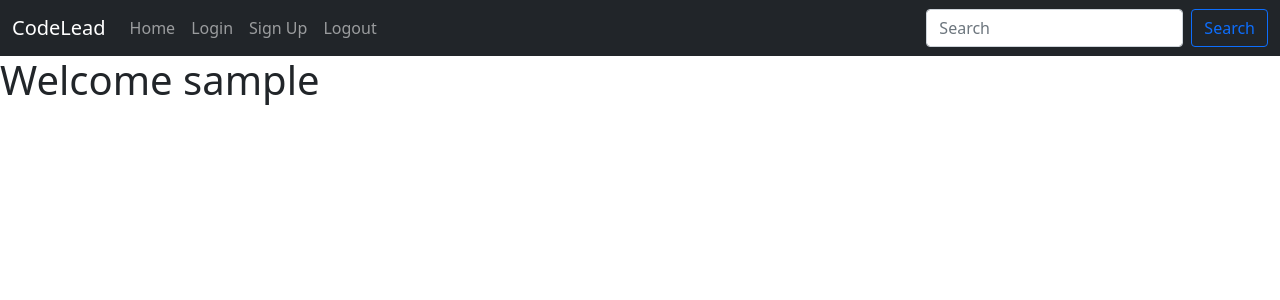
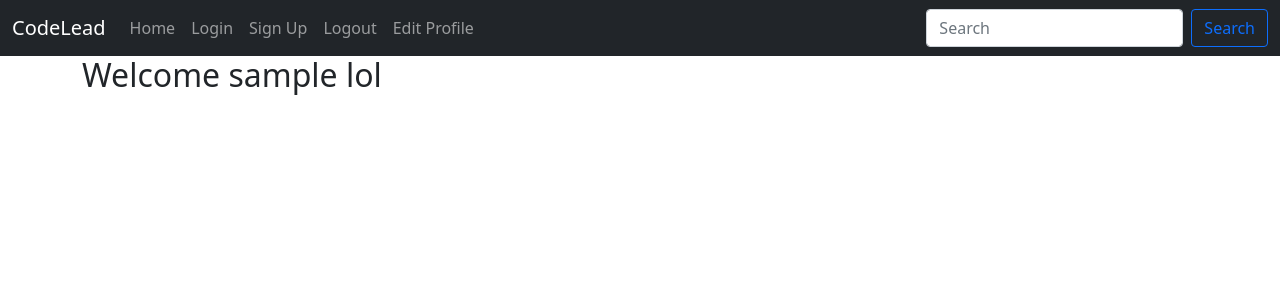
Before and after one commit to Legend108/tl, a PHP site: page /welcome.php in a window 1280 px wide. Shown: the top 300 px of the page. Run offline with PHP 8.4, Linux system fonts and the light colour scheme; the visitor is signed in with stand-in values (Sample User, id 1).

Commit message:
Update welcome.php

```diff
--- a/welcome.php
+++ b/welcome.php
@@ -16,9 +16,48 @@ session_start();
     <title>Home</title>
   </head>
   <body>
-    <?php require "./partials/navbar.php" ?>
-
-    <h1>Welcome <?php echo $_SESSION['username'] ?></h1>
+  <nav class="navbar navbar-expand-lg navbar-dark bg-dark">
+  <div class="container-fluid">
+  <a class="navbar-brand" href="#">CodeLead</a>
+    <button class="navbar-toggler" type="button" data-bs-toggle="collapse" data-bs-target="#navbarSupportedContent" aria-controls="navbarSupportedContent" aria-expanded="false" aria-label="Toggle navigation">
+      <span class="navbar-toggler-icon"></span>
+    </button>
+    <div class="collapse navbar-collapse" id="navbarSupportedContent">
+      <ul class="navbar-nav me-auto mb-2 mb-lg-0">
+        <li class="nav-item">
+            <a href="/mydashboard/welcome.php" class="nav-link">Home</a>
+        </li>
+        <li class="nav-item">
+            <a href="/mydashboard/login.php" class="nav-link">Login</a>
+        </li>
+        <li class="nav-item" role="presentation">
+            <a href="/mydashboard/signup.php" class="nav-link">Sign Up</a>
+        </li>
+        <li class="nav-item" role="presentation">
+            <a href="/mydashboard/logout.php" class="nav-link">Logout</a>
+        </li>
+        <li class="nav-item" role="presentation">
+            <a href="/mydashboard/profile.php" class="nav-link">Edit Profile</a>
+        </li>
+      </ul>
+      <form class="d-flex">
+        <input class="form-control me-2" type="search" placeholder="Search" aria-label="Search">
+        <button class="btn btn-outline-primary" type="submit">Search</button>
+      </form>
+    </div>
+  </div>
+</nav>
+<?php
+        if($_SESSION['emailVerified'] == false) {
+          echo '<div class="alert alert-warning alert-dismissible fade show" role="alert">
+          <button type="button" class="btn-close" data-bs-dismiss="alert" aria-label="Close"></button>
+          <span>Verify that you are not a <a href="/mydashboard/verify.php">bot</a></span>
+        </div>';
+        }
+      ?>
+    <div class="container">
+      <h2>Welcome <?php echo $_SESSION['username'] ?> lol</h2>
+    </div>
     <script src="https://cdn.jsdelivr.net/npm/bootstrap@5.1.3/dist/js/bootstrap.bundle.min.js" integrity="sha384-ka7Sk0Gln4gmtz2MlQnikT1wXgYsOg+OMhuP+IlRH9sENBO0LRn5q+8nbTov4+1p" crossorigin="anonymous"></script>
   </body>
 </html>
```
